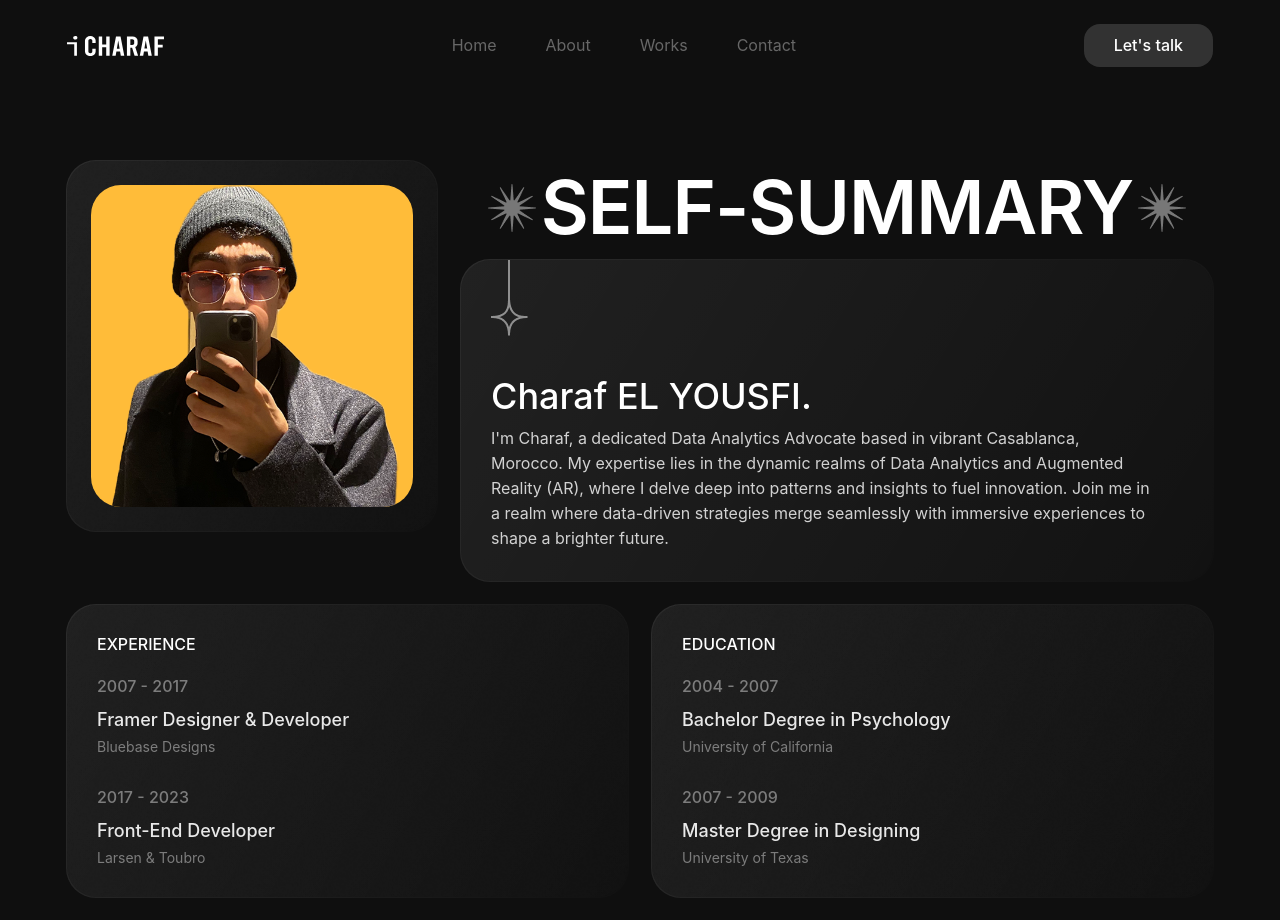
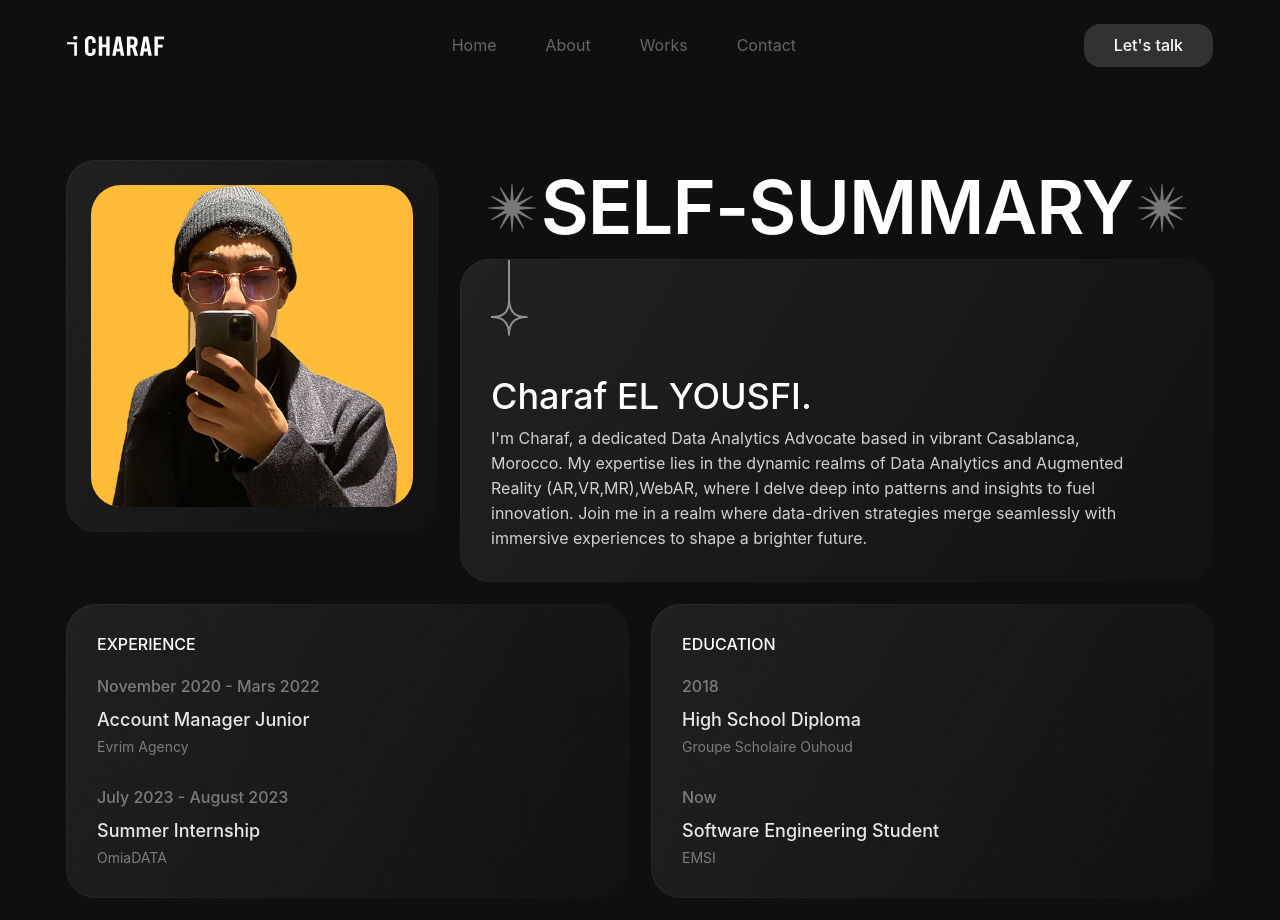
Before and after one commit to CElyousfi/charafportfolio, a Next.js app: page /About in a window 1280 px wide. Shown: the top 920 px of the page. Built offline with nearby package versions, Linux system fonts and the light colour scheme; some icons are missing.

Commit message:
last updated Version with content
this is where i ve become now! 15:54 08/03/2024

```diff
--- a/app/About/page.tsx
+++ b/app/About/page.tsx
@@ -32,7 +32,7 @@ export default function About() {
                             <div className="about-details-inner shadow-box">
                                 <Image src={icon2} alt="Star" />
                                 <h1>Charaf EL YOUSFI.</h1>
-                                <p> I&apos;m Charaf, a dedicated Data Analytics Advocate based in vibrant Casablanca, Morocco. My expertise lies in the dynamic realms of Data Analytics and Augmented Reality (AR), where I delve deep into patterns and insights to fuel innovation. Join me in a realm where data-driven strategies merge seamlessly with immersive experiences to shape a brighter future.</p>
+                                <p> I&apos;m Charaf, a dedicated Data Analytics Advocate based in vibrant Casablanca, Morocco. My expertise lies in the dynamic realms of Data Analytics and Augmented Reality (AR,VR,MR),WebAR, where I delve deep into patterns and insights to fuel innovation. Join me in a realm where data-driven strategies merge seamlessly with immersive experiences to shape a brighter future.</p>
                             </div>
 
                         </div>
@@ -46,14 +46,14 @@ export default function About() {
 
                                 <ul>
                                     <li>
-                                        <p className="date">2007 - 2017</p>
-                                        <h2>Framer Designer & Developer</h2>
-                                        <p className="type">Bluebase Designs</p>
+                                        <p className="date">November 2020 - Mars 2022</p>
+                                        <h2>Account Manager Junior</h2>
+                                        <p className="type">Evrim Agency</p>
                                     </li>
-                                    <li>
-                                        <p className="date">2017 - 2023</p>
-                                        <h2>Front-End Developer</h2>
-                                        <p className="type">Larsen & Toubro</p>
+                                     <li>
+                                        <p className="date">July 2023 - August 2023</p>
+                                        <h2>Summer Internship</h2>
+                                        <p className="type">OmiaDATA</p>
                                     </li>
                                 </ul>
                             </div>
@@ -65,14 +65,14 @@ export default function About() {
 
                                 <ul>
                                     <li>
-                                        <p className="date">2004 - 2007</p>
-                                        <h2>Bachelor Degree in Psychology</h2>
-                                        <p className="type">University of California</p>
+                                        <p className="date">2018</p>
+                                        <h2>High School Diploma</h2>
+                                        <p className="type">Groupe Scholaire Ouhoud</p>
                                     </li>
                                     <li>
-                                        <p className="date">2007 - 2009</p>
-                                        <h2>Master Degree in Designing</h2>
-                                        <p className="type">University of Texas</p>
+                                        <p className="date">Now</p>
+                                        <h2>Software Engineering Student</h2>
+                                        <p className="type">EMSI</p>
                                     </li>
                                 </ul>
                             </div>
@@ -87,11 +87,11 @@ export default function About() {
                                     <div className="about-profile-box info-box shadow-box h-full">
                                         <Image src={bg1} alt="BG" className="bg-img" />
                                         <div className="inner-profile-icons shadow-box">
-                                            <a href="/">
-                                                <i className="iconoir-dribbble"></i>
+                                            <a href="https://github.com/CElyousfi">
+                                                <i className="iconoir-github"></i>
                                             </a>
-                                            <a href="/">
-                                                <i className="iconoir-twitter"></i>
+                                            <a href="https://www.linkedin.com/in/charaf-el-yousfi-b84937279/">
+                                                <i className="iconoir-linkedin"></i>
                                             </a>
                                         </div>
                                         <div className="d-flex align-items-center justify-content-between">
@@ -100,7 +100,7 @@ export default function About() {
                                                 <h1>Profiles</h1>
                                             </div>
 
-                                            <Link href="/" className="about-btn">
+                                            <Link href="/Contact" className="about-btn">
                                                 <Image src={icon} alt="Button" />
                                             </Link>
 
```
Also changed, not shown: app/Contact/page.tsx (+9 -9 lines), app/page.tsx (+6 -6 lines).
